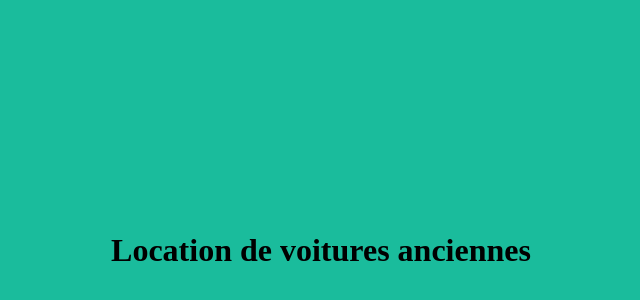
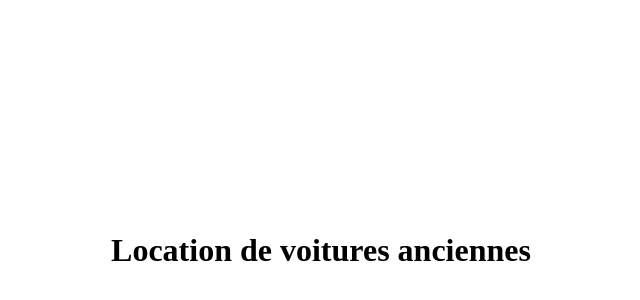
Before and after one commit to Ait-Haj-Baba/locationVoiture, a plain HTML site: page index.html in a window 1280 px wide. Shown: the part 42-342 px from the top of the page, without its empty margins (319-959 px from the left). Drawn offline with Linux system fonts and the light colour scheme.

Commit message:
changer la couleur du fond d'ecran

```diff
--- a/index.html
+++ b/index.html
@@ -4,7 +4,7 @@
 		<meta charset="utf-8">
 		<title></title>
 	</head>
-	<body style="background-color:#1abc9c">
+	<body style="background-color:#FFFFFF">
 		<h1 style="padding-top:20%; padding-bottom:20%; text-align:center;">Location de voitures anciennes</h1>
 	</body>
 </html>
```
